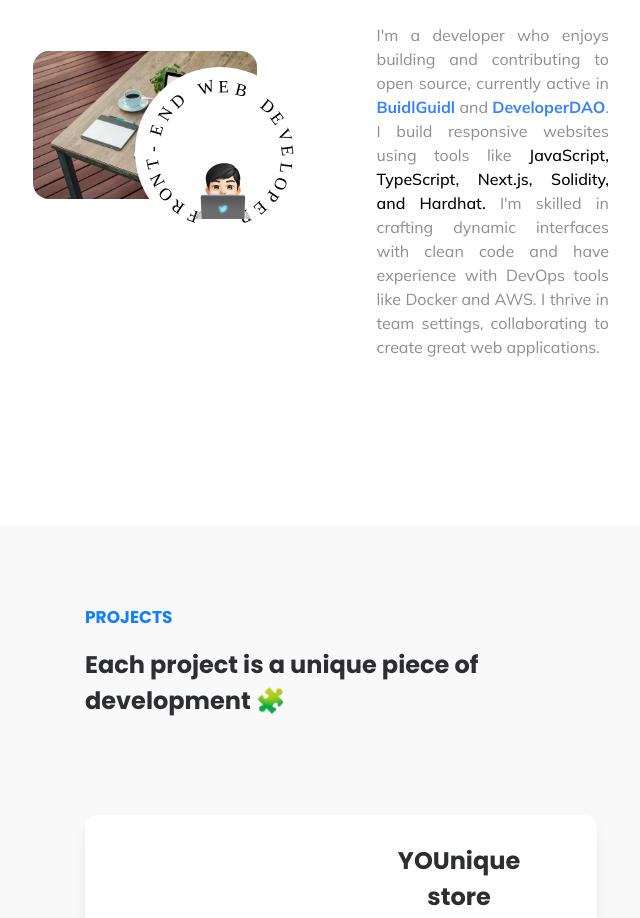
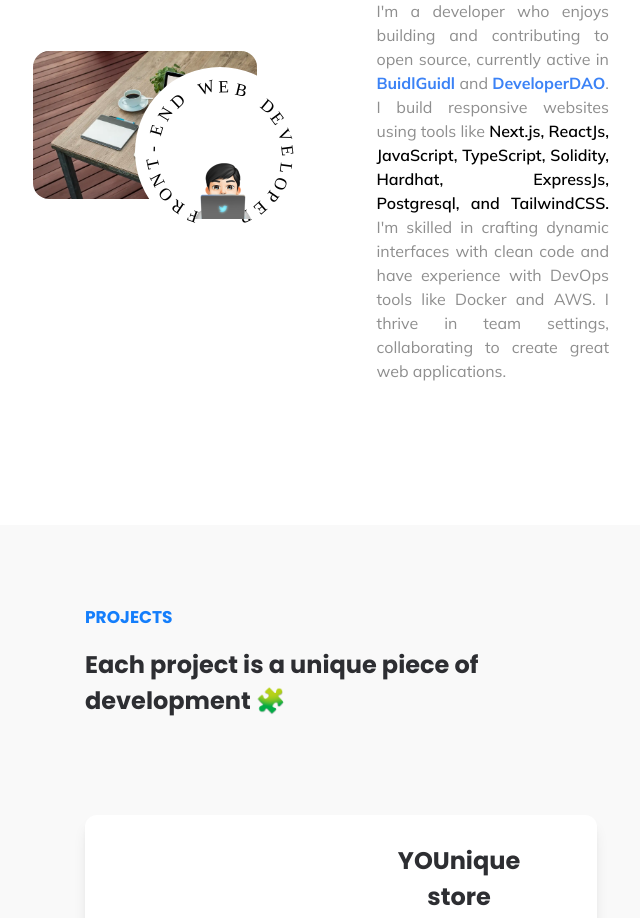
Before and after one commit to rohann06/Rohan.dev, a Next.js app: page / in a window 1280 px wide. Shown: the part 1075-1993 px from the top of the page, without its empty margins (299-939 px from the left). Built offline with nearby package versions, Linux system fonts and the light colour scheme.

Commit message:
Edited the skills in about section

```diff
--- a/components/About.js
+++ b/components/About.js
@@ -77,9 +77,10 @@ const About = () => {
             DeveloperDAO
           </a>
           . I build responsive websites using tools like{" "}
-          <span className=" text-black font-medium">
+          <span className=" text-black font-semibold">
             {" "}
-            JavaScript, TypeScript, Next.js, Solidity, and Hardhat.
+            Next.js, ReactJs, JavaScript, TypeScript, Solidity, Hardhat,
+            ExpressJs, Postgresql, and TailwindCSS.
           </span>{" "}
           I'm skilled in crafting dynamic interfaces with clean code and have
           experience with DevOps tools like Docker and AWS. I thrive in team
```
